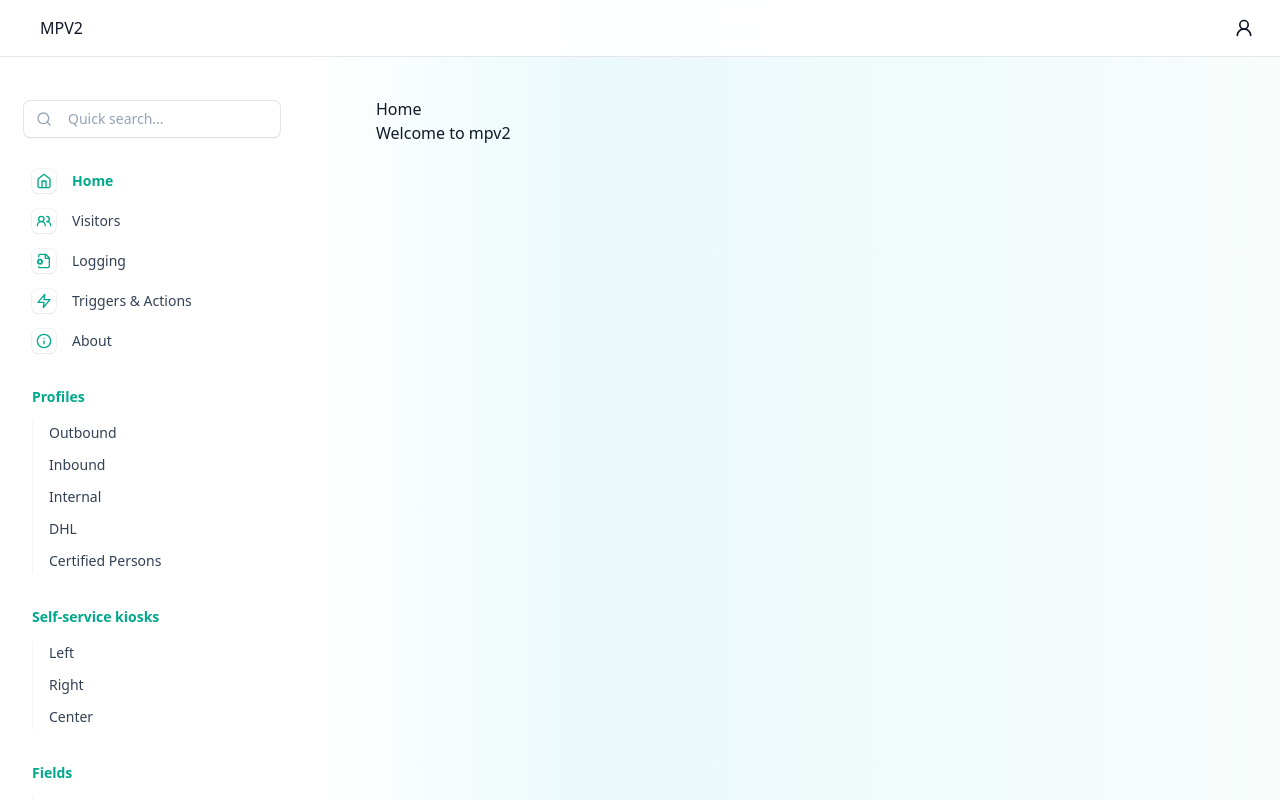
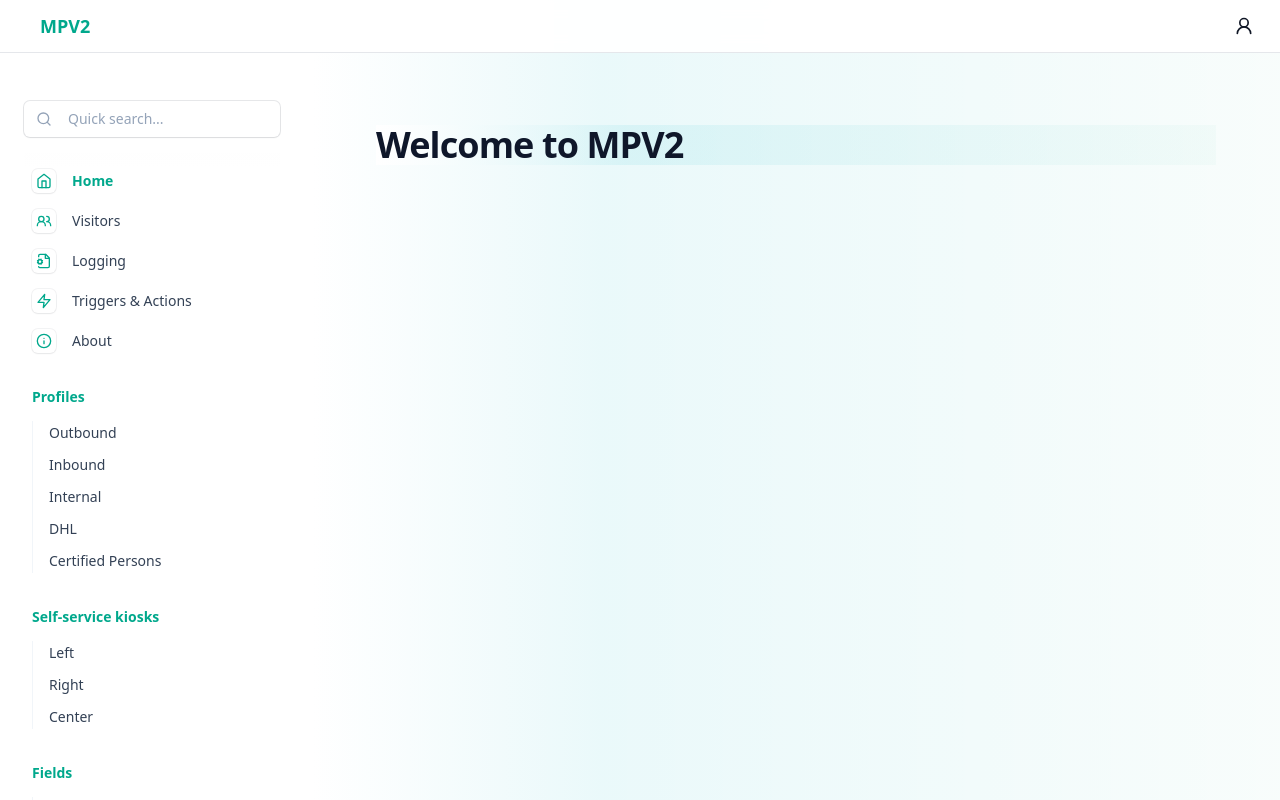
Before and after one commit to SanderDeclerck/mpv2, a React (Vite) app in the folder app/: page / in a window 1280 px wide. Built offline with nearby package versions, Linux system fonts and the light colour scheme.

Commit message:
headings

```diff
--- a/app/src/domains/app/components/App/index.tsx
+++ b/app/src/domains/app/components/App/index.tsx
@@ -12,7 +12,7 @@ function App() {
     <QueryClientProvider client={queryClient}>
       <div className="sticky top-0 z-40 w-full border-b backdrop-blur bg-white/95">
         <div className="flex justify-between items-center">
-          <div className="pl-10 py-4 ">MPV2</div>
+          <div className="pl-10 py-3 font-extrabold text-peripass text-lg">MPV2</div>
           <div className="pr-4">
             <Button variant="ghost" size="icon">
               <User2Icon className="h-5 w-5 stroke-foreground" />
@@ -42,7 +42,7 @@ function App() {
       </div>
 
       <div className="pl-[19.5rem]">
-        <main className="pt-10 px-4 lg:px-12 xl:px-16">
+        <main className="pt-8 px-4 lg:px-12 xl:px-16">
           <Outlet />
           <Toaster />
         </main>
--- a/app/src/domains/app/components/Home/index.tsx
+++ b/app/src/domains/app/components/Home/index.tsx
@@ -1,6 +1,6 @@
 export const Home = () => (
   <div>
-    <h1>Home</h1>
-    <p>Welcome to mpv2</p>
+    <p className="mb-4 text-sm leading-6 font-semibold text-primary after:content-['\200b']"></p>
+    <h1 className="bg-peri-gradient">Welcome to MPV2</h1>
   </div>
 );
--- a/app/src/domains/triggers/components/TriggerOverview/index.tsx
+++ b/app/src/domains/triggers/components/TriggerOverview/index.tsx
@@ -1,9 +1,8 @@
-import { CardTitle } from "@/components/ui/card";
-
 export const TriggerOverview = () => {
   return (
     <div className="">
-      <CardTitle className="">Triggers</CardTitle>
+      <p className="mb-4 text-sm leading-6 font-semibold text-primary">Triggers</p>
+      <h2>Active triggers</h2>
     </div>
   );
 };
--- a/app/src/index.css
+++ b/app/src/index.css
@@ -75,4 +75,12 @@
   body {
     @apply bg-background text-foreground;
   }
+
+  h1 {
+    @apply text-4xl font-extrabold text-slate-900 tracking-tight;
+  }
+
+  h2 {
+    @apply text-slate-900 text-xl tracking-tight font-bold mb-3;
+  }
 }
```
